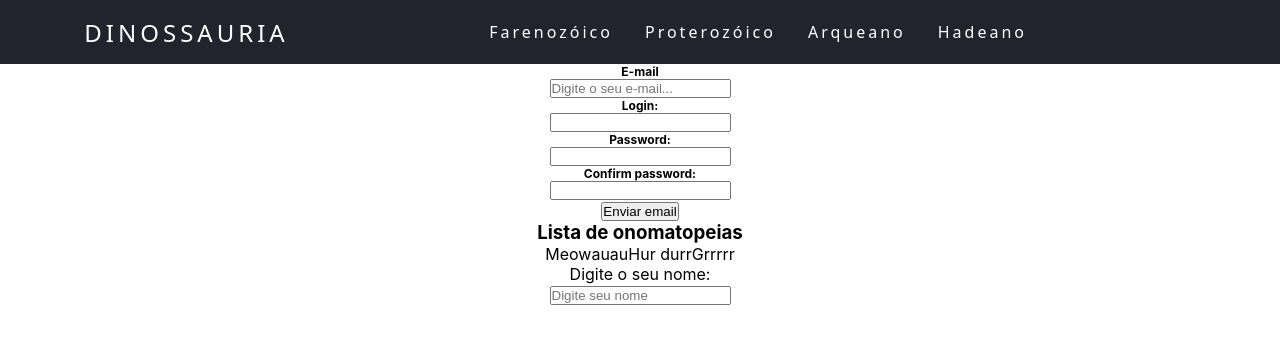
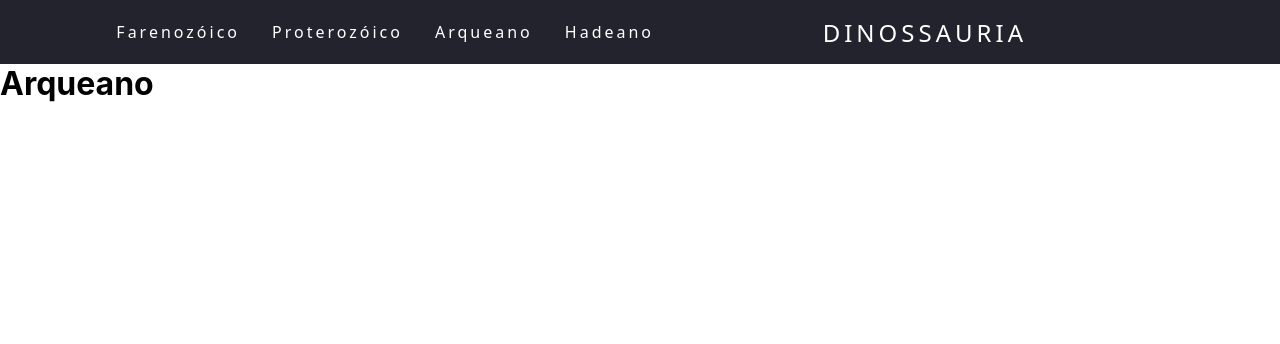
Before and after one commit to Gabaraael/DinoCard, a React (Create React App) app: page /arqueano in a window 1280 px wide. Shown: the top 344 px of the page. Built offline with nearby package versions, Linux system fonts and the light colour scheme.

Commit message:
React Router

```diff
--- a/package.json
+++ b/package.json
@@ -8,6 +8,7 @@
     "@testing-library/user-event": "^13.5.0",
     "react": "^18.2.0",
     "react-dom": "^18.2.0",
+    "react-router-dom": "^6.4.3",
     "react-scripts": "5.0.1",
     "web-vitals": "^2.1.4"
   },
--- a/src/App.js
+++ b/src/App.js
@@ -1,27 +1,32 @@
-import './App.css';
-import Navbar from './components/navbar/Navbar';
-import Card from './components/cards/Card';
-import Form from './components/form/Form';
-import ShowList from './components/showList/ShowList';
-import {useState} from 'react'
-import MyName from './components/myName/MyName';
-import Saudacao from './components/saudacao/Saudacao';
+import "./App.css";
+import { BrowserRouter as Router, Routes, Route, Link } from "react-router-dom";
+import Navbar from "./components/navbar/Navbar";
+import Card from "./components/cards/Card";
+import Form from "./components/form/Form";
+import ShowList from "./components/showList/ShowList";
+import { useState } from "react";
+import MyName from "./components/myName/MyName";
+import Saudacao from "./components/saudacao/Saudacao";
+import Home from "./pages/home/Home.js"
+import Fareonozoico from "./pages/farenozóico/Fareonozoico";
+import Arqueano from "./pages/arqueano/Arqueano";
+import Hadeano from "./pages/hadeano/Hadeano";
+import Proterozoico from "./pages/proterozoico/Proterozoico";
 
 function App() {
-
-  const meusItens = ['Meow', 'auau', 'Hur durr', 'Grrrrr']
-  const [nome, setNome] = useState()
-
   return (
-    <div className="App">
-        <Navbar url="https://mj-gallery.com/6db24f88-7735-4b9d-8bbf-85c16e1aeeb4/grid_0.png"/>
-        <Form></Form>
-        <ShowList itens={[meusItens]}></ShowList>
-        <MyName setNome={setNome}></MyName>
-        <Saudacao nome={nome}> </Saudacao>
-      <header className="App-header">
-      </header>
-    </div>
+    <>
+    <Router>
+    <Navbar></Navbar>
+      <Routes>
+        <Route exact path="/" element={<Home/>}> </Route>
+        <Route path="/farenozóico" element={<Fareonozoico/>}> </Route>
+        <Route path="/proterozoico" element={<Proterozoico/>}> </Route>
+        <Route path="/arqueano" element={<Arqueano/>}> </Route>
+        <Route path="/hadeano" element={<Hadeano/>}> </Route>
+      </Routes>
+    </Router>
+    </>
   );
 }
 
--- a/src/components/navbar/Navbar.js
+++ b/src/components/navbar/Navbar.js
@@ -1,31 +1,40 @@
-import style from './Navbar.module.css'
-import { useEffect, useState } from "react"
+import style from "./Navbar.module.css";
+import { useEffect, useState } from "react";
+import { Link } from "react-router-dom";
+import Home from "./../../pages/home/Home.js"
+import Fareonozoico from "./../../pages/farenozóico/Fareonozoico.js";
 
-function Navbar({url, nome}){
-
-    const[menu, setMenu] = useState()
+function Navbar({ url, nome }) {
+  const [menu, setMenu] = useState();
 
   return (
     <header>
       <nav>
-                <a className={style.logo} href='/'>Dinossauria</a>
-                <ul className={ menu ? style.navListActive : style.navList}>
-                    <li><a href='/'>Farenozóico</a></li>
-                    <li><a href='/'>Proterozóico</a></li>
-                    <li><a href='/'>Arqueano</a></li>
-                    <li><a href='/'>Hadeano</a></li>
+        <ul className={menu ? style.navListActive : style.navList}>
+            <li>
+              <Link to="/farenozóico">Farenozóico</Link>
+            </li>
+            <li>
+              <Link to="/proterozóico">Proterozóico</Link>
+            </li>
+            <li>
+              <Link to="/arqueano">Arqueano</Link>
+              </li>
+              <li>
+              <Link to="/hadeano">Hadeano</Link>
+              </li>
           </ul>
-                <div className={style.mobileMenu} >
-                <div className="line1" ></div>
-                <div className="line2" ></div>
-                <div className="line3" ></div>
+          <a className={style.logo} href="/">
+          <Link to="/">Dinossauria</Link>
+          </a>
+
+          <div className={style.mobileMenu}>
+            <div className="line1"></div>
+            <div className="line2"></div>
+            <div className="line3"></div>
           </div>
       </nav>
     </header>
-    )
-
-
-
-
+  );
 }
-export default Navbar
+export default Navbar;
--- /dev/null
+++ b/src/pages/arqueano/Arqueano.js
@@ -0,0 +1,10 @@
+
+function Arqueano() {
+    return(
+        <>
+        <h1>Arqueano</h1>
+        </>
+    )
+}
+
+export default Arqueano
--- /dev/null
+++ b/src/pages/farenozóico/Fareonozoico.js
@@ -0,0 +1,10 @@
+
+function Fareonozoico() {
+    return(
+        <>
+        <h1>Fareonozoico</h1>
+        </>
+    )
+}
+
+export default Fareonozoico
--- /dev/null
+++ b/src/pages/hadeano/Hadeano.js
@@ -0,0 +1,10 @@
+
+function Hadeano() {
+    return(
+        <>
+        <h1>Hadeano</h1>
+        </>
+    )
+}
+
+export default Hadeano
--- /dev/null
+++ b/src/pages/home/Home.js
@@ -0,0 +1,10 @@
+
+function Home() {
+    return(
+        <>
+        <h1> HOME</h1>
+        </>
+    )
+}
+
+export default Home
--- /dev/null
+++ b/src/pages/proterozoico/Proterozoico.js
@@ -0,0 +1,10 @@
+
+function Proterozoico() {
+    return(
+        <>
+        <h1>Proterozoico</h1>
+        </>
+    )
+}
+
+export default Proterozoico
```
Also changed, not shown: 1 other file (tests, documents, lock files or other folders). Lines whose indentation alone changed are shown as unchanged.
